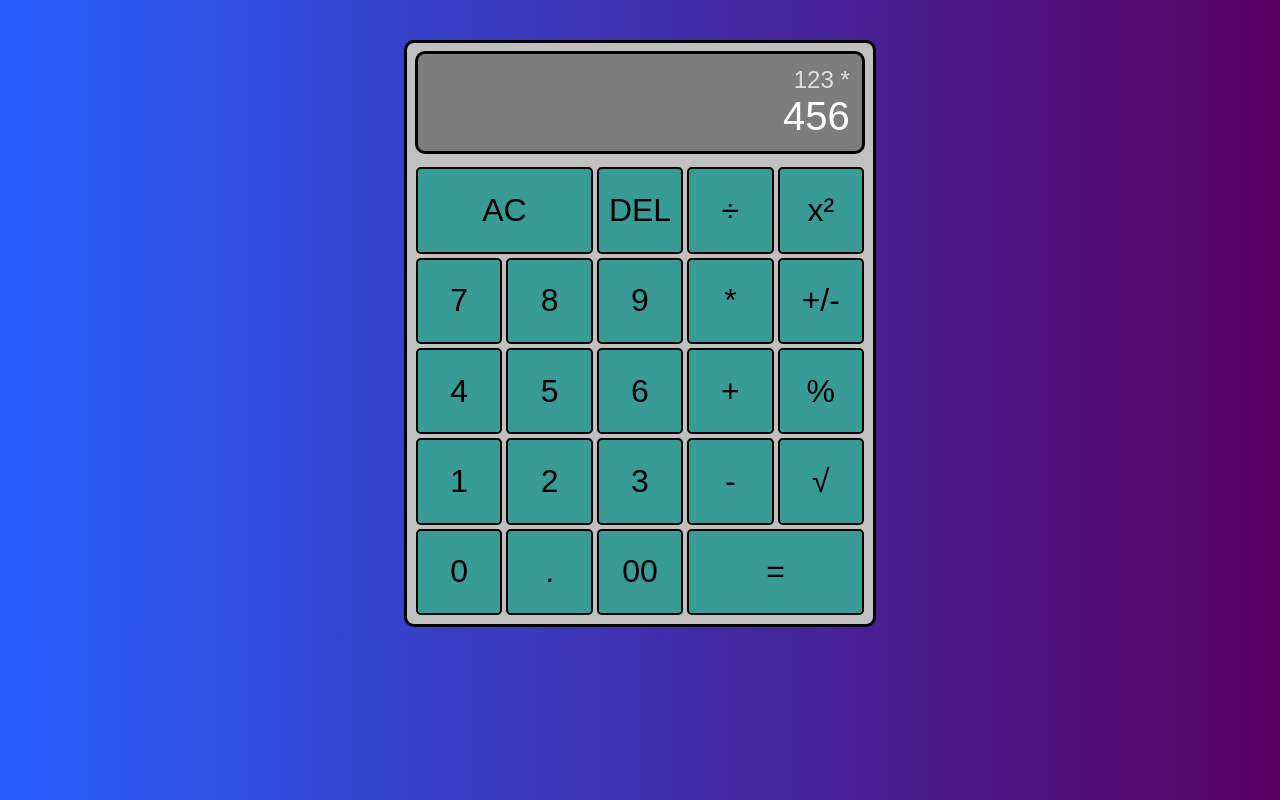
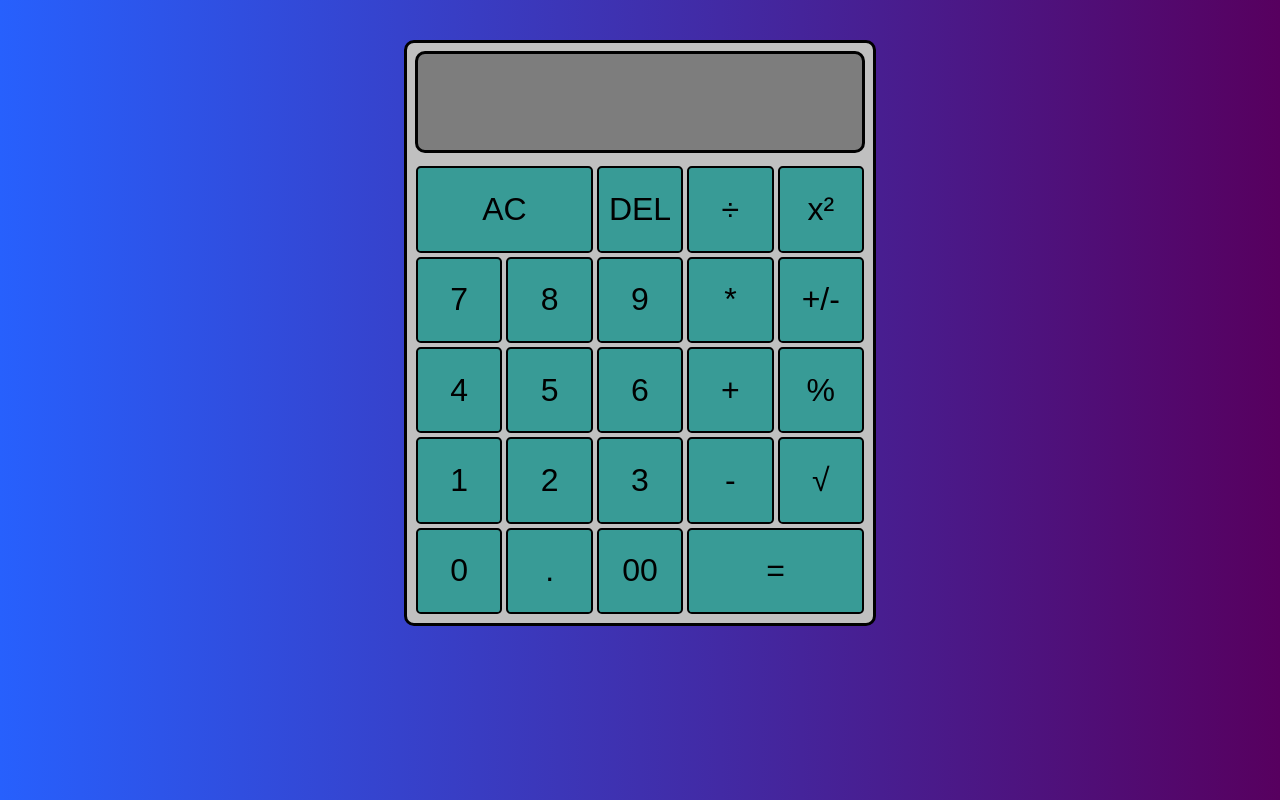
Before and after one commit to svetoslavmanolov/standard-calculator, a React (Create React App) app: page / in a window 1280 px wide. Built offline with nearby package versions, Linux system fonts and the light colour scheme.

Commit message:
feat(component): add component related to digits using useReducer and create first case
adding DigitButton component, implement useReducer hook and create first case for adding digits

```diff
--- a/public/index.html
+++ b/public/index.html
@@ -8,7 +8,7 @@
   <meta name="theme-color" content="#000000" />
   <meta name="description" content="Web site created using create-react-app" />
 
-  <link rel="manifest" href="%PUBLIC_URL%/manifest.json" />
+  <!-- <link rel="manifest" href="%PUBLIC_URL%/manifest.json" /> -->
 
   <title>React App</title>
 </head>
--- a/src/App.js
+++ b/src/App.js
@@ -1,17 +1,63 @@
-import './style.css'
+import { useReducer } from 'react';
+import DigitButton from './DigitButton';
+import './style.css';
+
+export const ACTIONS = {
+  ADD_DIGIT: 'add-digit',
+  CHOOSE_OPERATION: 'choose-operation',
+  CLEAR: 'clear',
+  DELETE_DIGIT: 'delete-digit',
+  EVALUATE: 'evaluate',
+  PERCENTAGE: 'percentage',
+  INVERT: 'invert',
+  SQUARE_ROOT: 'square-root',
+  SQUARED: 'squared'
+}
+
+function reducer(state, { type, payload }) {
+  switch (type) {
+    case ACTIONS.ADD_DIGIT:
+
+      if (payload.digit === '0' && state.currentOperand === '0') {
+        return state;
+      }
+
+      if (payload.digit === '.' && state.currentOperand.includes('.')) {
+        return state;
+      }
+
+      return {
+        ...state,
+        currentOperand: `${state.currentOperand || ''}${payload.digit}`
+      }
+
+  }
+}
+
+const INTEGER_FORMATTED = new Intl.NumberFormat('en-us', {maximumFractionDigits: 0});
+
+function formatOperand(operand) {
+  if (operand == null) return;
+  const [integer, decimal] = operand.split('.');
+  if (decimal == null) return INTEGER_FORMATTED.format(integer);
+  return `${INTEGER_FORMATTED.format(integer)}.${decimal}`;
+}
 
 function App() {
+
+  const [{ currentOperand, previousOperand, operaion }, dispatch] = useReducer(reducer, {});
+
   return (
     <div className="calculator-grid">
       <div className="output">
-        <div className="previous-operand">123 *</div>
-        <div className="current-operand">456</div>
+        <div className="previous-operand">{formatOperand(previousOperand)} {operaion}</div>
+        <div className="current-operand">{formatOperand(currentOperand)}</div>
       </div>
       <button className="span-two">AC</button>
       <button>DEL</button>
       <button>÷</button>
       <button>x²</button>
-      <button>7</button>
+      <DigitButton digit='7' dispatch={dispatch} />
       <button>8</button>
       <button>9</button>
       <button>*</button>
--- /dev/null
+++ b/src/DigitButton.js
@@ -0,0 +1,5 @@
+import { ACTIONS } from "./App";
+
+export default function DigitButton({ dispatch, digit }) {
+    return <button onClick={() => dispatch({ type: ACTIONS.ADD_DIGIT, payload: { digit } })}> {digit}</button>
+}
```
